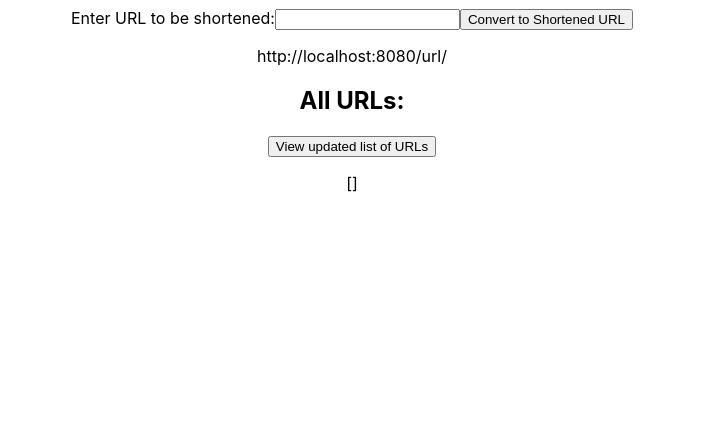
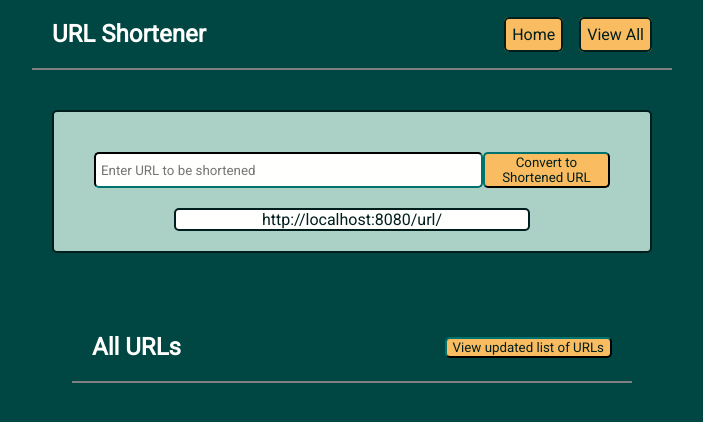
Before and after one commit to PJMcKinney/url-shortener-react-app, a React (Create React App) app: page / in a window 1280 px wide. Shown: the top 422 px of the page, without its empty margins (288-991 px from the left). Built offline with nearby package versions, Linux system fonts and the light colour scheme.

Commit message:
Added CSS styling and viewAllEntries functionality

```diff
--- a/src/App.css
+++ /dev/null
@@ -1,38 +0,0 @@
-.App {
-  text-align: center;
-}
-
-.App-logo {
-  height: 40vmin;
-  pointer-events: none;
-}
-
-@media (prefers-reduced-motion: no-preference) {
-  .App-logo {
-    animation: App-logo-spin infinite 20s linear;
-  }
-}
-
-.App-header {
-  background-color: #282c34;
-  min-height: 100vh;
-  display: flex;
-  flex-direction: column;
-  align-items: center;
-  justify-content: center;
-  font-size: calc(10px + 2vmin);
-  color: white;
-}
-
-.App-link {
-  color: #61dafb;
-}
-
-@keyframes App-logo-spin {
-  from {
-    transform: rotate(0deg);
-  }
-  to {
-    transform: rotate(360deg);
-  }
-}
--- a/src/App.js
+++ b/src/App.js
@@ -1,12 +1,15 @@
-import "./App.css";
 import LongUrlEntry from "./LongUrlEntry";
+import Navbar from "./Navbar";
 import ViewAllEntries from "./ViewAllEntries";
 
 function App() {
   return (
     <div className="App">
-      <LongUrlEntry />
-      <ViewAllEntries />
+      <Navbar />
+      <div className="content">
+        <LongUrlEntry />
+        <ViewAllEntries />
+      </div>
     </div>
   );
 }
--- /dev/null
+++ b/src/EntryList.js
@@ -0,0 +1,28 @@
+const EntryList = (props) => {
+  console.log(props);
+
+  return (
+    <div className="entry-list">
+      {props.entries.map((entry) => (
+        <div className="entry-preview" key={entry.id}>
+          <p>
+            <b>Long URL</b> <div className="entryValue">{entry.longURL}</div>
+          </p>
+          <p>
+            <b>Short URL</b> <div className="entryValue">{entry.shortURL}</div>
+          </p>
+          <p>
+            <b>Created</b>
+            <div className="entryValue">{entry.createdAt}</div>
+          </p>
+          <div className="individualEntryButtons">
+            <button className="updateEntryButton">Update Entry</button>
+            <button className="deleteEntryButton">Delete Entry</button>
+          </div>
+        </div>
+      ))}
+    </div>
+  );
+};
+
+export default EntryList;
--- a/src/LongUrlEntry.js
+++ b/src/LongUrlEntry.js
@@ -18,10 +18,11 @@ const LongUrlEntry = () => {
   };
 
   return (
-    <div className="content">
+    <div className="longUrlEntry">
+      <div className="longUrlContent">
         <form onSubmit={handleEnterLongUrlSubmit}>
-        <label>Enter URL to be shortened:</label>
           <input
+            placeholder="Enter URL to be shortened"
             type="url"
             required
             value={longURL}
@@ -29,6 +30,8 @@ const LongUrlEntry = () => {
           />
           <button>Convert to Shortened URL</button>
         </form>
+      </div>
+
       <p>http://localhost:8080/url/{shortURL}</p>
     </div>
   );
--- a/src/Navbar.js
+++ b/src/Navbar.js
@@ -2,7 +2,7 @@ const Navbar = () => {
   return (
     <nav className="navbar">
       <h1>URL Shortener</h1>
-      <div>
+      <div className="links">
         <a href="/">Home</a>
         <a href="/viewAll">View All</a>
       </div>
--- a/src/ViewAllEntries.js
+++ b/src/ViewAllEntries.js
@@ -1,5 +1,6 @@
 import { useState } from "react";
 import axios from "axios";
+import EntryList from "./EntryList";
 
 const ViewAllEntries = () => {
   const [allEntries, setAllEntries] = useState([]);
@@ -18,12 +19,18 @@ const ViewAllEntries = () => {
   };
 
   return (
-    <div>
-      <h2>All URLs: </h2>
-      <form onSubmit={handleViewAllUrlSubmit}>
-        <button>View updated list of URLs</button>
-        <p align="centre">{JSON.stringify(allEntries)}</p>
-      </form>
+    <div className="viewAllEntries">
+      <div className="header">
+        <h2>All URLs</h2>
+        <div className="allEntriesButton">
+          <button onClick={handleViewAllUrlSubmit}>
+            View updated list of URLs
+          </button>
+        </div>
+      </div>
+      <div className="content">
+        <EntryList entries={allEntries} />
+      </div>
     </div>
   );
 };
--- a/src/index.css
+++ b/src/index.css
@@ -1,13 +1,143 @@
-body {
-  margin: 50;
-  font-family: -apple-system, BlinkMacSystemFont, 'Segoe UI', 'Roboto', 'Oxygen',
-    'Ubuntu', 'Cantarell', 'Fira Sans', 'Droid Sans', 'Helvetica Neue',
-    sans-serif;
-  -webkit-font-smoothing: antialiased;
-  -moz-osx-font-smoothing: grayscale;
+@import url("https://fonts.googleapis.com/css2?family=Roboto&display=swap");
+
+* {
+  margin: 0;
+  font-family: "Roboto";
+  color: #fffffe;
+  background-color: #004643;
 }
 
-code {
-  font-family: source-code-pro, Menlo, Monaco, Consolas, 'Courier New',
-    monospace;
+.navbar {
+  padding: 20px;
+  display: flex;
+  align-items: center;
+  max-width: 600px;
+  margin: 0 auto;
+  border-bottom: 2px solid grey;
 }
+
+.navbar h1 {
+  color: #fffffe;
+}
+
+.navbar .links {
+  margin-left: auto;
+}
+
+.navbar a {
+  margin-left: 16px;
+  text-decoration: none;
+  padding: 6px;
+  background-color: #f9bc60;
+  border: 2px solid #001e1d;
+  border-radius: 5px;
+  color: #001e1d;
+}
+
+.navbar a:hover {
+  color: #fffffe;
+}
+
+.content {
+  max-width: 600px;
+  margin: 40px auto;
+}
+
+.content button {
+  background-color: #f9bc60;
+  color: #001e1d;
+  border-color: #001e1d;
+  border-radius: 5px;
+}
+
+.longUrlEntry {
+  max-width: 600px;
+  margin: 40px auto;
+  padding: 20px;
+  background-color: #abd1c6;
+  border-radius: 5px;
+  border: 2px solid #001e1d;
+}
+
+.longUrlEntry p {
+  background-color: #fffffe;
+  margin-inline: 100px;
+  text-align: center;
+  color: #001e1d;
+  border-radius: 5px;
+  border: 2px solid #001e1d;
+}
+
+.longUrlEntry form {
+  background-color: #abd1c6;
+  content: center;
+  display: flex;
+  padding: 20px;
+}
+
+.longUrlEntry form input {
+  background-color: #fffffe;
+  border-radius: 5px;
+  border-color: #001e1d;
+  content: center;
+  padding: 5px;
+  width: 100%;
+  color: #001e1d;
+}
+
+.longUrlEntry form button {
+  margin-left: auto;
+}
+
+.viewAllEntries {
+  padding: 20px;
+  align-items: center;
+  max-width: 600px;
+  margin: 0 auto;
+}
+
+.viewAllEntries .header {
+  padding: 20px;
+  display: flex;
+  align-items: center;
+  max-width: 600px;
+  margin: 0 auto;
+  border-bottom: 2px solid grey;
+}
+
+.viewAllEntries .header .allEntriesButton {
+  margin-left: auto;
+}
+
+.entry-preview {
+  padding: 10px 16px;
+  margin: 10px 0;
+  border: 2px solid #001e1d;
+  border-radius: 5px;
+  background-color: #abd1c6;
+}
+
+.entry-preview p {
+  background-color: transparent;
+  color: #001e1d;
+  text-align: left;
+  padding: 2px;
+}
+
+.entry-preview b {
+  background-color: transparent;
+  color: #001e1d;
+  text-align: left;
+  padding: 2px;
+}
+
+.entry-preview .entryValue {
+  background-color: #fffffe;
+  color: #001e1d;
+  border-radius: 5px;
+  border: 2px solid #001e1d;
+}
+
+.individualEntryButtons {
+  background-color: transparent;
+}
```
Also changed, not shown: 1 other file (tests, documents, lock files or other folders). Lines whose indentation alone changed are shown as unchanged.
